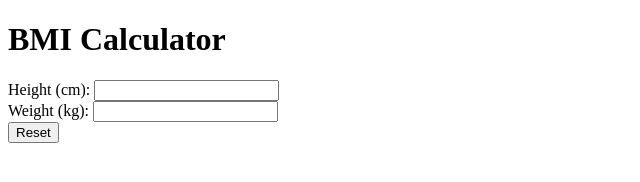
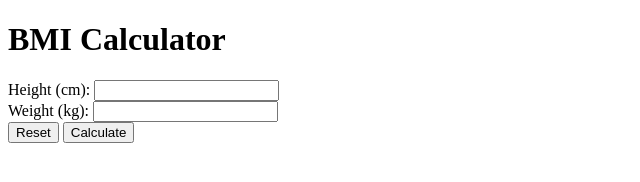
Before and after one commit to HaseebAhmed6/bmi-calculator, a plain HTML site: page index.html in a window 1280 px wide. Shown: the whole page, without its empty margins (0-640 px from the left). Drawn offline with Linux system fonts and the light colour scheme.

Commit message:
feat: add calculate button

```diff
--- a/index.html
+++ b/index.html
@@ -20,6 +20,7 @@
             </div>
             <div class="button-group">
                 <button type="button" id="reset-btn">Reset</button>
+                <button type="button" id="calculate-btn">Calculate</button>
             </div>
 </body>
 </html>
```
